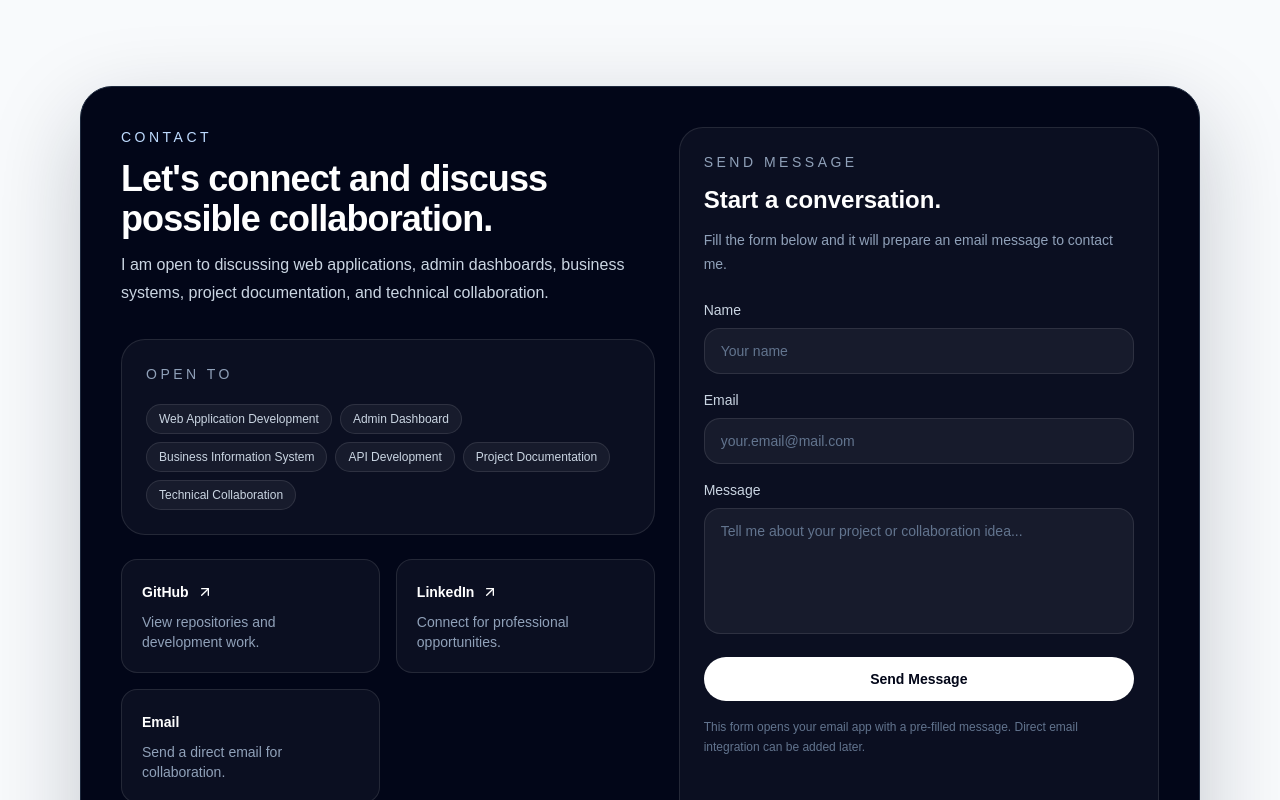
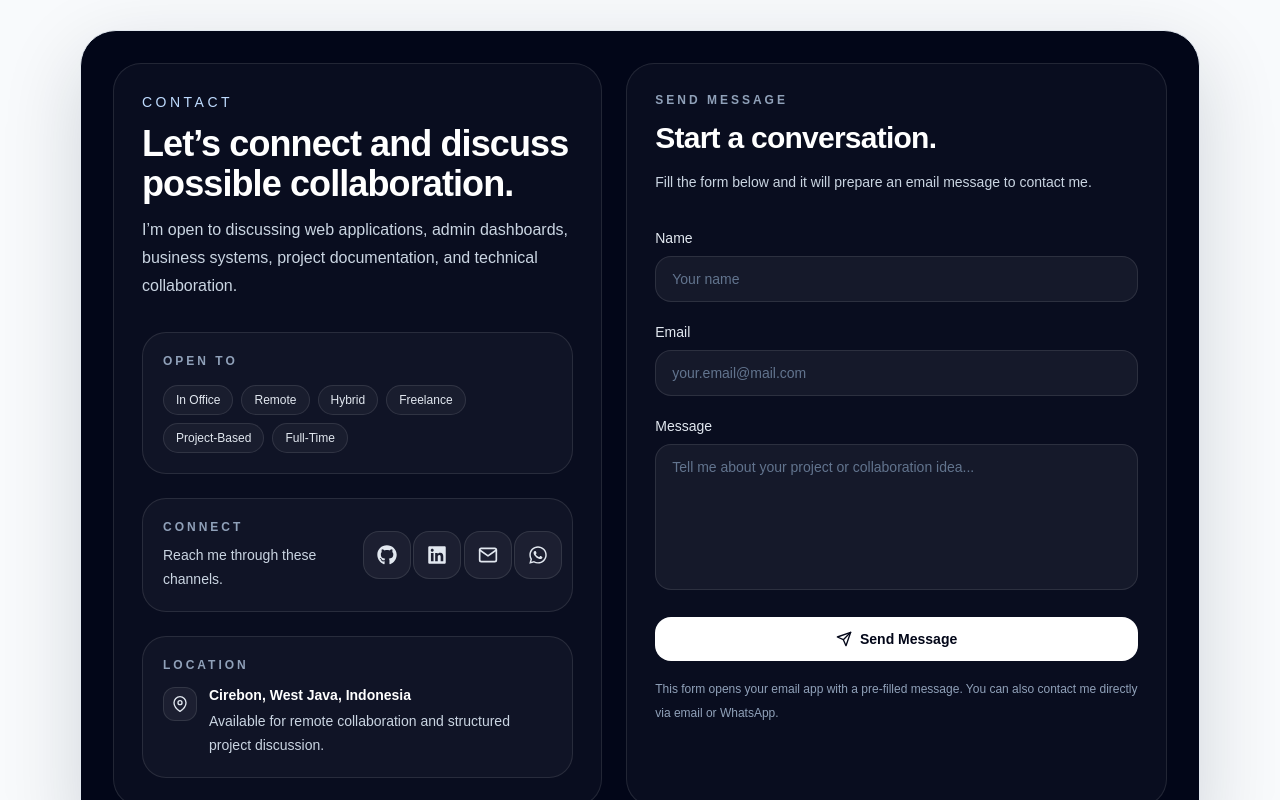
Before and after one commit to raihanachmadsuhadadev/raihan-portfolio-website, a Next.js app: page / in a window 1280 px wide. Shown: the part 9740-10540 px from the top of the page. Built offline with nearby package versions, Linux system fonts and the light colour scheme.

Commit message:
style: refine contact availability and icons

```diff
--- a/src/components/sections/ContactSection.tsx
+++ b/src/components/sections/ContactSection.tsx
@@ -1,41 +1,84 @@
+"use client";
+
+import {
+  useState,
+  type ChangeEvent,
+  type FormEvent,
+  type ReactNode,
+} from "react";
 import { SectionHeading } from "@/components/ui/SectionHeading";
 import { profile } from "@/data/profile";
-import { ContactForm } from "./ContactForm";
-import { socialLinks } from "@/data/socialLinks";
-import { ArrowUpRight } from "lucide-react";
+import { FiMail, FiMapPin, FiSend } from "react-icons/fi";
+import { FaGithub, FaLinkedin, FaWhatsapp } from "react-icons/fa6";
 
 const contactFocus = [
-  "Web Application Development",
-  "Admin Dashboard",
-  "Business Information System",
-  "API Development",
-  "Project Documentation",
-  "Technical Collaboration",
+  "In Office",
+  "Remote",
+  "Hybrid",
+  "Freelance",
+  "Project-Based",
+  "Full-Time",
 ];
 
+const whatsappNumber = "6285171226279";
+
 export function ContactSection() {
+  const [formData, setFormData] = useState({
+    name: "",
+    email: "",
+    message: "",
+  });
+
+  function handleChange(
+    event: ChangeEvent<HTMLInputElement | HTMLTextAreaElement>,
+  ) {
+    const { name, value } = event.target;
+
+    setFormData((current) => ({
+      ...current,
+      [name]: value,
+    }));
+  }
+
+  function handleSubmit(event: FormEvent<HTMLFormElement>) {
+    event.preventDefault();
+
+    const subject = encodeURIComponent(
+      `Portfolio Contact from ${formData.name || "Visitor"}`,
+    );
+
+    const body = encodeURIComponent(
+      `Name: ${formData.name}\nEmail: ${formData.email}\n\nMessage:\n${formData.message}`,
+    );
+
+    window.location.href = `mailto:${profile.email}?subject=${subject}&body=${body}`;
+  }
+
   return (
-    <section id="contact" className="mx-auto max-w-6xl px-4 py-16 md:py-20">
-      <div className="overflow-hidden rounded-[2rem] border border-slate-800 bg-slate-950 shadow-[0_30px_90px_rgba(15,23,42,0.22)]">
-        <div className="grid gap-6 p-6 md:p-8 lg:grid-cols-[1fr_0.9fr] lg:p-10">
-          <div>
+    <section
+      id="contact"
+      className="mx-auto max-w-6xl px-4 pb-16 pt-4 md:pb-20 md:pt-6"
+    >
+      <div className="rounded-[2.25rem] border border-slate-200 bg-slate-950 p-5 shadow-[0_25px_80px_rgba(15,23,42,0.16)] md:p-8">
+        <div className="grid gap-6 lg:grid-cols-[0.95fr_1.05fr]">
+          <div className="rounded-[1.75rem] border border-white/10 bg-white/[0.03] p-6 md:p-7">
             <SectionHeading
               label="Contact"
-              title="Let's connect and discuss possible collaboration."
-              description="I am open to discussing web applications, admin dashboards, business systems, project documentation, and technical collaboration."
+              title="Let’s connect and discuss possible collaboration."
+              description="I’m open to discussing web applications, admin dashboards, business systems, project documentation, and technical collaboration."
               theme="dark"
             />
 
-            <div className="mt-8 rounded-[1.5rem] border border-white/10 bg-white/[0.04] p-6">
-              <p className="text-sm font-medium uppercase tracking-[0.25em] text-slate-400">
+            <div className="mt-8 rounded-[1.5rem] border border-white/10 bg-white/[0.03] p-5">
+              <p className="text-xs font-semibold uppercase tracking-[0.25em] text-slate-400">
                 Open To
               </p>
 
-              <div className="mt-5 flex flex-wrap gap-2">
+              <div className="mt-4 flex flex-wrap gap-2">
                 {contactFocus.map((item) => (
                   <span
                     key={item}
-                    className="rounded-full border border-white/10 bg-white/5 px-3 py-1.5 text-xs font-medium text-slate-300"
+                    className="rounded-full border border-white/10 bg-white/[0.04] px-3 py-1.5 text-xs font-medium text-slate-200"
                   >
                     {item}
                   </span>
@@ -43,62 +86,181 @@ export function ContactSection() {
               </div>
             </div>
 
- <div className="mt-6 grid gap-4 sm:grid-cols-2">
-  {socialLinks.map((link) => (
-    <a
-      key={link.label}
-      href={link.href}
-      target={link.type === "email" ? undefined : "_blank"}
-      rel={link.type === "email" ? undefined : "noreferrer"}
-      className="rounded-2xl border border-white/10 bg-white/[0.04] p-5 transition hover:bg-white/[0.08]"
-    >
-      <p className="inline-flex items-center gap-2 text-sm font-semibold text-white">
-  {link.label}
-  {link.type !== "email" ? <ArrowUpRight className="h-4 w-4" /> : null}
+            <div className="mt-6 rounded-[1.5rem] border border-white/10 bg-white/[0.03] p-5">
+              <div className="flex flex-col gap-5 sm:flex-row sm:items-center sm:justify-between">
+                <div>
+                  <p className="text-xs font-semibold uppercase tracking-[0.25em] text-slate-400">
+                    Connect
                   </p>
-      <p className="mt-2 text-sm text-slate-400">{link.description}</p>
-    </a>
-  ))}
+                  <p className="mt-2 text-sm leading-6 text-slate-300">
+                    Reach me through these channels.
+                  </p>
                 </div>
 
-            <div className="mt-6 rounded-2xl border border-white/10 bg-white/[0.04] p-5">
+                <div className="grid grid-cols-4 gap-3">
+                  <ContactIconButton
+                    href={profile.github}
+                    label="GitHub"
+                    icon={<FaGithub className="h-5 w-5" />}
+                  />
+
+                  <ContactIconButton
+                    href={profile.linkedin}
+                    label="LinkedIn"
+                    icon={<FaLinkedin className="h-5 w-5" />}
+                  />
+
+                  <ContactIconButton
+                    href={`mailto:${profile.email}`}
+                    label="Email"
+                    icon={<FiMail className="h-5 w-5" />}
+                  />
+
+                  <ContactIconButton
+                    href={`https://wa.me/${whatsappNumber}`}
+                    label="WhatsApp"
+                    icon={<FaWhatsapp className="h-5 w-5" />}
+                  />
+                </div>
+              </div>
+            </div>
+
+            <div className="mt-6 rounded-[1.5rem] border border-white/10 bg-white/[0.03] p-5">
+              <p className="text-xs font-semibold uppercase tracking-[0.25em] text-slate-400">
+                Location
+              </p>
+
+              <div className="mt-3 flex items-start gap-3">
+                <span className="mt-0.5 rounded-xl border border-white/10 bg-white/[0.05] p-2 text-slate-200">
+                  <FiMapPin className="h-4 w-4" />
+                </span>
+
+                <div>
                   <p className="text-sm font-semibold text-white">
-                Based in {profile.location}
+                    {profile.location}
                   </p>
-              <p className="mt-2 text-sm leading-6 text-slate-400">
-                Available for remote collaboration, project discussion, and
-                structured development work.
+                  <p className="mt-1 text-sm leading-6 text-slate-300">
+                    Available for remote collaboration and structured project
+                    discussion.
                   </p>
                 </div>
               </div>
+            </div>
+          </div>
 
-          <div className="rounded-[1.5rem] border border-white/10 bg-white/[0.04] p-6">
-            <p className="text-sm font-medium uppercase tracking-[0.25em] text-slate-400">
+          <div className="rounded-[1.75rem] border border-white/10 bg-white/[0.03] p-6 md:p-7">
+            <p className="text-xs font-semibold uppercase tracking-[0.25em] text-slate-400">
               Send Message
             </p>
 
-            <h3 className="mt-3 text-2xl font-semibold text-white">
+            <h3 className="mt-3 text-3xl font-semibold tracking-tight text-white">
               Start a conversation.
             </h3>
 
-            <p className="mt-3 text-sm leading-6 text-slate-400">
+            <p className="mt-3 max-w-xl text-sm leading-7 text-slate-300">
               Fill the form below and it will prepare an email message to
               contact me.
             </p>
 
-            <div className="mt-6">
-              <ContactForm />
-            </div>
-          </div>
+            <form onSubmit={handleSubmit} className="mt-8 space-y-5">
+              <div>
+                <label
+                  htmlFor="name"
+                  className="mb-2 block text-sm font-medium text-slate-200"
+                >
+                  Name
+                </label>
+
+                <input
+                  id="name"
+                  name="name"
+                  type="text"
+                  value={formData.name}
+                  onChange={handleChange}
+                  placeholder="Your name"
+                  className="w-full rounded-2xl border border-white/10 bg-white/[0.05] px-4 py-3 text-sm text-white outline-none transition placeholder:text-slate-500 focus:border-blue-400"
+                />
               </div>
 
-        <div className="border-t border-white/10 px-8 py-5 lg:px-12">
-          <p className="text-sm text-slate-400">
-            Clean code, structured documentation, and practical project
-            execution.
+              <div>
+                <label
+                  htmlFor="email"
+                  className="mb-2 block text-sm font-medium text-slate-200"
+                >
+                  Email
+                </label>
+
+                <input
+                  id="email"
+                  name="email"
+                  type="email"
+                  value={formData.email}
+                  onChange={handleChange}
+                  placeholder="your.email@mail.com"
+                  className="w-full rounded-2xl border border-white/10 bg-white/[0.05] px-4 py-3 text-sm text-white outline-none transition placeholder:text-slate-500 focus:border-blue-400"
+                />
+              </div>
+
+              <div>
+                <label
+                  htmlFor="message"
+                  className="mb-2 block text-sm font-medium text-slate-200"
+                >
+                  Message
+                </label>
+
+                <textarea
+                  id="message"
+                  name="message"
+                  rows={6}
+                  value={formData.message}
+                  onChange={handleChange}
+                  placeholder="Tell me about your project or collaboration idea..."
+                  className="w-full resize-none rounded-2xl border border-white/10 bg-white/[0.05] px-4 py-3 text-sm text-white outline-none transition placeholder:text-slate-500 focus:border-blue-400"
+                />
+              </div>
+
+              <button
+                type="submit"
+                className="inline-flex w-full items-center justify-center gap-2 rounded-2xl bg-white px-5 py-3 text-sm font-semibold text-slate-950 transition hover:bg-slate-100"
+              >
+                <FiSend className="h-4 w-4" />
+                Send Message
+              </button>
+            </form>
+
+            <p className="mt-4 text-xs leading-6 text-slate-400">
+              This form opens your email app with a pre-filled message. You can
+              also contact me directly via email or WhatsApp.
             </p>
+          </div>
         </div>
       </div>
     </section>
   );
 }
+
+function ContactIconButton({
+  href,
+  label,
+  icon,
+}: {
+  href: string;
+  label: string;
+  icon: ReactNode;
+}) {
+  const isMailLink = href.startsWith("mailto:");
+
+  return (
+    <a
+      href={href}
+      target={isMailLink ? undefined : "_blank"}
+      rel={isMailLink ? undefined : "noreferrer"}
+      aria-label={label}
+      title={label}
+      className="inline-flex h-12 w-12 items-center justify-center rounded-2xl border border-white/10 bg-white/[0.05] text-slate-200 transition hover:border-white/20 hover:bg-white/[0.08] hover:text-white"
+    >
+      {icon}
+    </a>
+  );
+}
```
Lines whose indentation alone changed are shown as unchanged.
